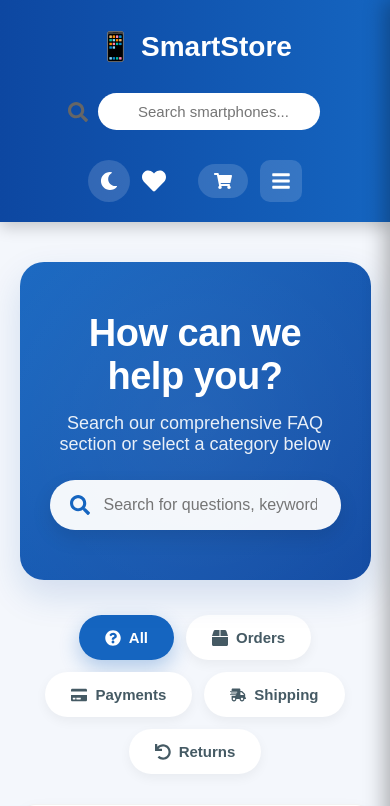
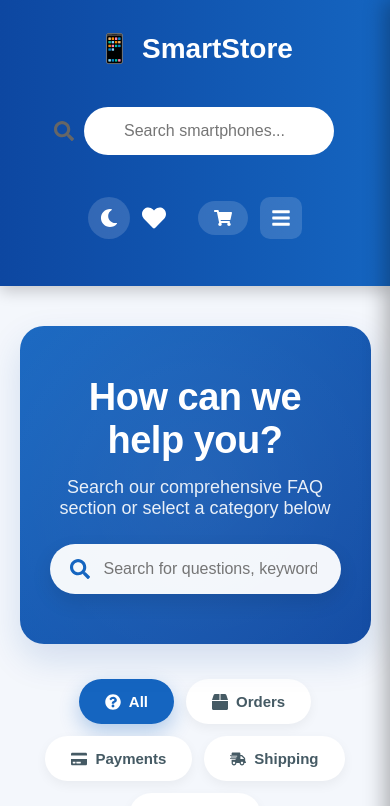
Before and after one commit to jayasanju27/smartstore-app, a React (Vite) app: page /faq in a window 390 px wide. Shown: the top 806 px of the page. Built offline with nearby package versions, Linux system fonts and the light colour scheme.

Commit message:
Made navbar mobile responsive

```diff
--- a/src/App.css
+++ b/src/App.css
@@ -4208,3 +4208,54 @@
     background:var(--bg-secondary);
     color:var(--text-primary);
 }
+
+/* Mobile Responsive Navbar */
+@media (max-width: 768px) {
+
+  .navbar{
+    padding:12px 16px;
+  }
+
+  .navbar-top{
+    display:flex;
+    justify-content:space-between;
+    align-items:center;
+    margin-bottom:15px;
+  }
+
+  .logo{
+    display:flex;
+    align-items:center;
+    gap:10px;
+  }
+
+  .logo h1{
+    font-size:30px;
+    white-space:nowrap;
+  }
+
+  .search-box{
+    width:100%;
+    margin:12px 0;
+  }
+
+  .search-box input{
+    width:100%;
+    height:48px;
+    font-size:16px;
+  }
+
+  .icon-group{
+    display:flex;
+    justify-content:space-between;
+    align-items:center;
+    gap:15px;
+    margin-top:15px;
+  }
+
+  .icon-btn{
+    width:52px;
+    height:52px;
+    border-radius:14px;
+  }
+}
```
